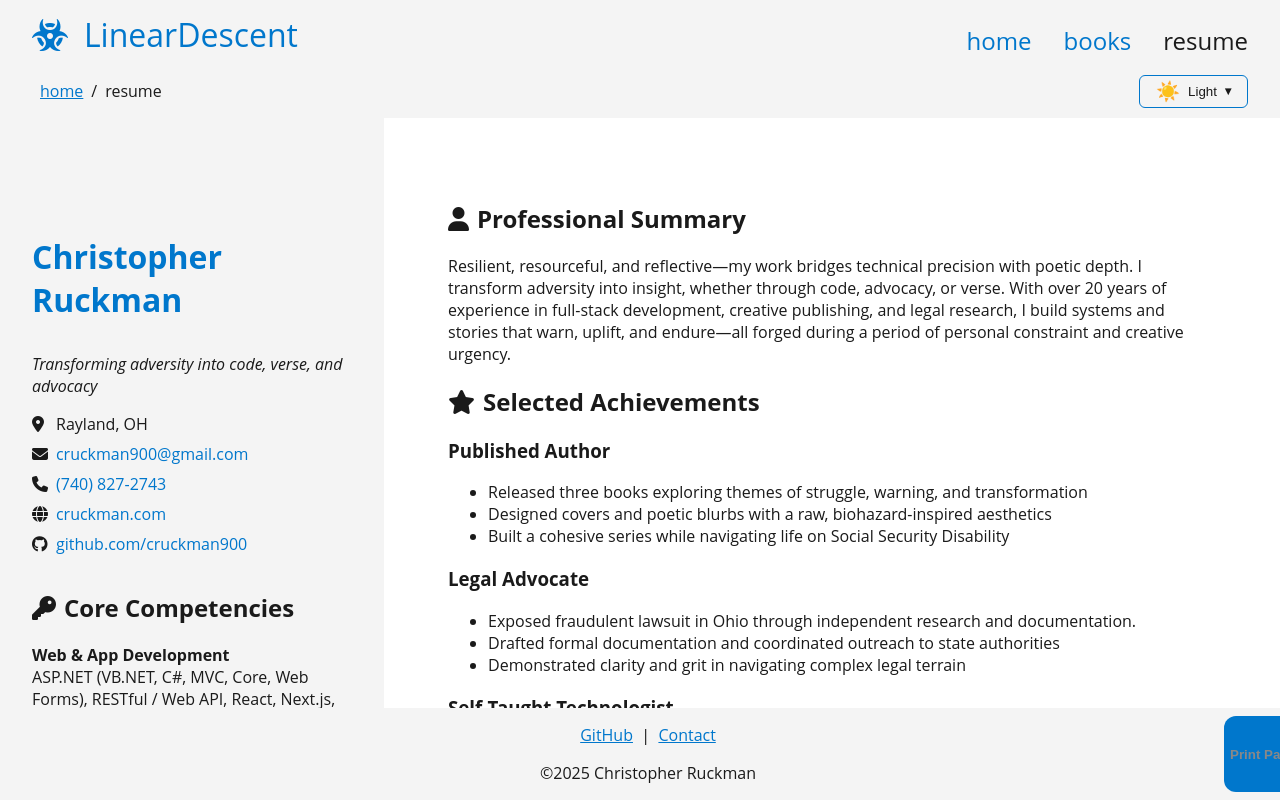
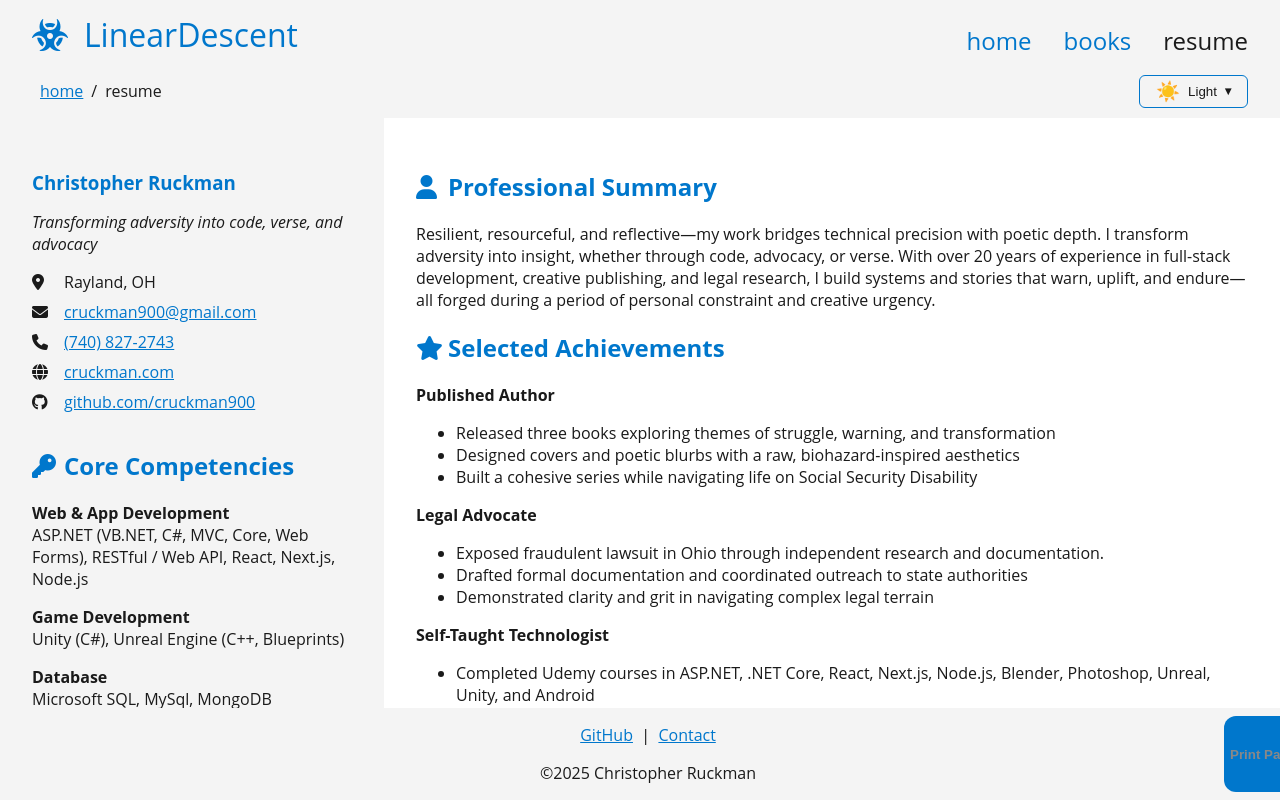
Before and after one commit to cruckman900/portfolio-ts, a Next.js app: page /resume in a window 1280 px wide. Shown: the top 800 px of the page. Built offline with nearby package versions, Linux system fonts and the light colour scheme.

Commit message:
really got resume looking good - including print

```diff
--- a/src/pages/resume.module.scss
+++ b/src/pages/resume.module.scss
@@ -1,3 +1,35 @@
+.resumeHeader {
+    h1 {
+        padding: 0;
+        margin: 0;
+    }
+
+    ul {
+        list-style: none;
+        padding: 0;
+
+        li {
+            margin-bottom: 0.5rem;
+        }
+    }
+}
+
+.tagline {
+    font-style: italic;
+}
+
+.section {
+    h3 {
+        margin: 0;
+        padding: 0;
+        font-size: 1rem;
+    }
+}
+
+.loopContainer {
+    margin-bottom: 1rem;
+}
+
 .pagebreakBefore {
     page-break-before: always;
 }
--- a/src/pages/resume.tsx
+++ b/src/pages/resume.tsx
@@ -4,14 +4,14 @@ import Layout from "@/components/layout/Layout";
 import Section from '@/components/ui/Section';
 import resumeData from '@/data/resume.json';
 import styles from './resume.module.scss';
-import '@/styles/page/resume.scss';
+
 export default function ResumePage() {
     const leftPanel = (
         <>
             <Section>
-                <div className="resume-header">
+                <div className={styles.resumeHeader}>
                     <h1>{resumeData.name}</h1>
-                    <p className="tagline">{resumeData.tagline}</p>
+                    <p className={styles.tagline}>{resumeData.tagline}</p>
                     <ul>
                         <li><i className="fas fa-map-marker-alt"></i>{resumeData.contact.location}</li>
                         <li><i className="fas fa-envelope"></i><a href={`mailto:${resumeData.contact.email}`}>{resumeData.contact.email}</a></li>
@@ -22,41 +22,41 @@ export default function ResumePage() {
                 </div>
             </Section>
             <Section title="Core Competencies" icon="fas fa-key">
-                <>
+                <div className={styles.section}>
                     {resumeData.skills.map((skill, i) =>
                     (
-                        <div className='sidebar-content' key={i}>
+                        <div key={i} className={styles.loopContainer}>
                             <h3>{skill.section}</h3>
                             <div>{skill.content}</div>
                         </div>
                     )
                     )}
-                </>
+                </div>
             </Section>
 
             <Section className={styles.pagebreakBefore} title="Education" icon="fas fa-graduation-cap">
-                <>
+                <div className={styles.section}>
                     {resumeData.education.map((edu, i) =>
                     (
-                        <div className='sidebar-content' key={i}>
+                        <div key={i} className={styles.loopContainer}>
                             <div><i>{edu.dates}</i></div>
                             <div>{edu.degree}</div>
                             <h3><a href={edu.url} target='_blank'>{edu.school}</a></h3>
                         </div>
                     )
                     )}
-                </>
+                </div>
             </Section>
         </>
     );
 
     const rightPanel = (
-        <main>
+        <>
             <Section title="Professional Summary" icon="fas fa-user">
                 <p>{resumeData.summary}</p>
             </Section>
             <Section title="Selected Achievements" icon="fas fa-star">
-                <>
+                <div className={styles.section}>
                     {resumeData.achievements.map((ach, i) =>
                     (
                         <div key={i}>
@@ -69,10 +69,10 @@ export default function ResumePage() {
                         </div>
                     )
                     )}
-                </>
+                </div>
             </Section>
             <Section className={styles.pagebreakBefore} title="Professional Experience" icon="fas fa-briefcase">
-                <>
+                <div className={styles.section}>
                     {resumeData.experience.map((exp, i) =>
                     (
                         <article className={styles.noBreakInside} key={i}>
@@ -86,10 +86,10 @@ export default function ResumePage() {
                         </article>
                     )
                     )}
-                </>
+                </div>
             </Section>
             <Section title="Personal Projects" icon="fas fa-code">
-                <>
+                <div className={styles.section}>
                     {resumeData.projects.map((list, i) =>
                     (
                         <article className={styles.noBreakInside} key={i}>
@@ -108,9 +108,9 @@ export default function ResumePage() {
                         </article>
                     )
                     )}
-                </>
+                </div>
             </Section>
-        </main>
+        </>
     );
 
     return (
--- a/src/styles/bundle.scss
+++ b/src/styles/bundle.scss
@@ -11,4 +11,3 @@
 
 // Page
 @use './page/index.scss';
-@use './page/resume.scss';
--- a/src/styles/page/resume.scss
+++ /dev/null
@@ -1,53 +0,0 @@
-@use '@/styles/base.scss';
-
-.resume-header {
-    color: var(--text);
-
-    h1 {
-        font-size: 2rem;
-        color: var(--accent);
-    }
-
-    .tagline {
-        font-style: italic;
-        margin-bottom: 1rem;
-    }
-
-    a {
-        color: var(--accent);
-        text-decoration: none;
-    }
-
-    ul {
-        list-style: none;
-        padding: 0;
-
-        li {
-            margin-bottom: 0.5rem;
-        }
-    }
-
-    @media print {
-        background-color: white;
-        color: base.$print-text;
-        margin: 0;
-        padding: 0;
-
-        h1 {
-            color: base.$print-accent;
-        }
-
-        a {
-            color: base.$print-text;
-        }
-
-        .no-print {
-            display: none;
-        }
-    }
-}
-
-i {
-    min-width: 1rem;
-    margin-right: 0.5rem;
-}
--- a/src/styles/theme.scss
+++ b/src/styles/theme.scss
@@ -132,7 +132,11 @@ a {
     }
 }
 
-h1 {
+i {
+    min-width: 2rem;
+}
+
+h1, h2 {
     color: var(--accent);
     transition: color 0.4s ease;
 }
```
